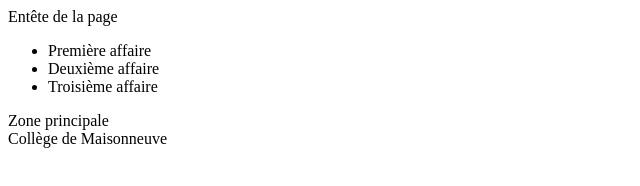
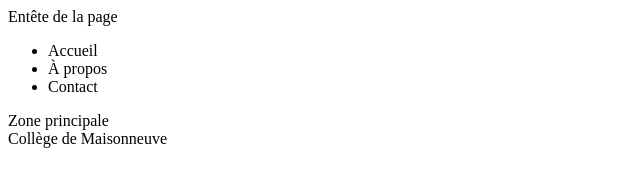
Before and after one commit to Randomdude140/veille2, a plain HTML site: page index.htm in a window 1280 px wide. Shown: the whole page, without its empty margins (0-640 px from the left). Drawn offline with Linux system fonts and the light colour scheme.

Commit message:
Finalisé le menu

```diff
--- a/index.htm
+++ b/index.htm
@@ -9,9 +9,9 @@
     <header>Entête de la page</header>
     <nav>
     <ul>
-        <li>Première affaire</li>
-        <li>Deuxième affaire</li>
-        <li>Troisième affaire</li>
+        <li>Accueil</li>
+        <li>À propos</li>
+        <li>Contact</li>
     </ul>
     </nav>
     <main>
```
